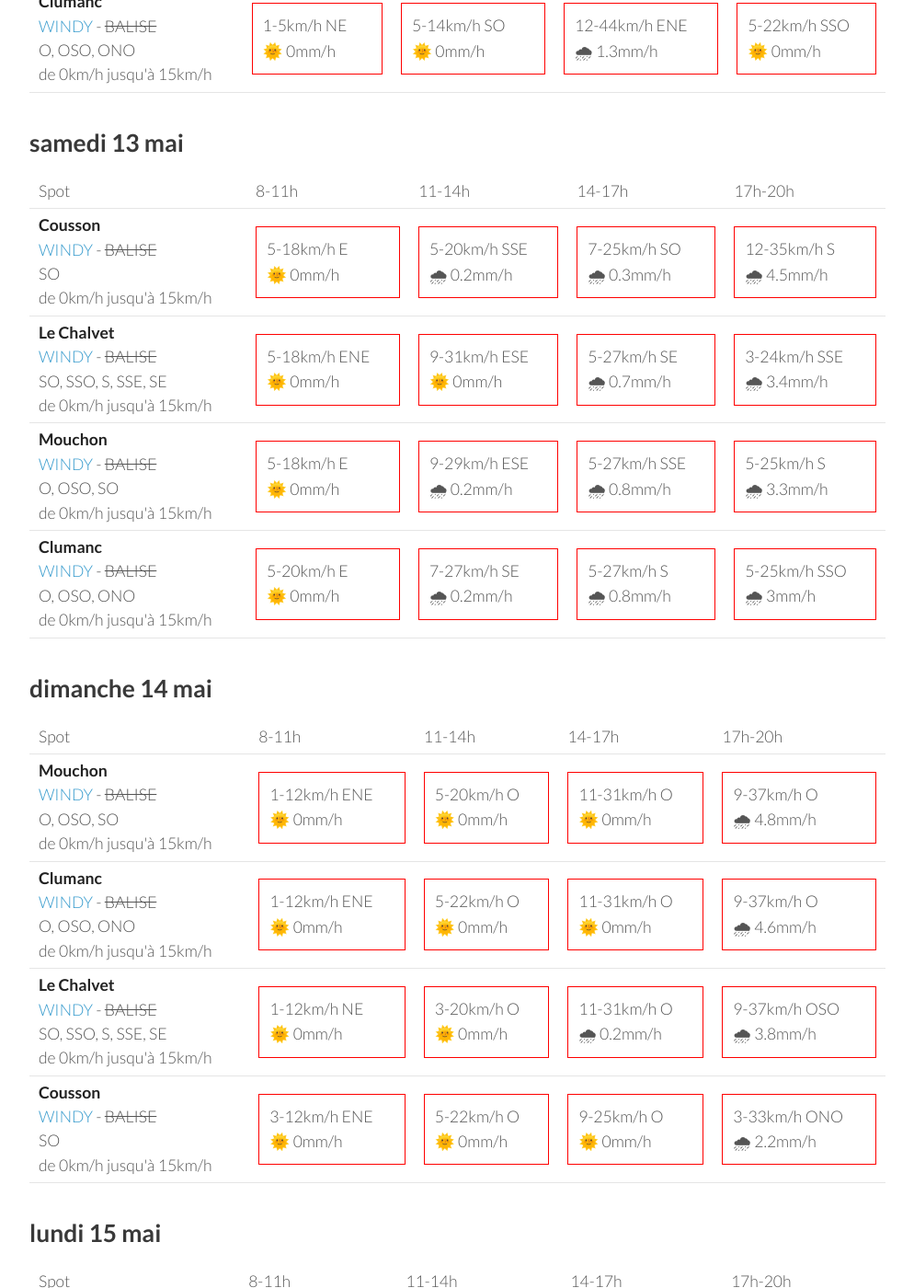
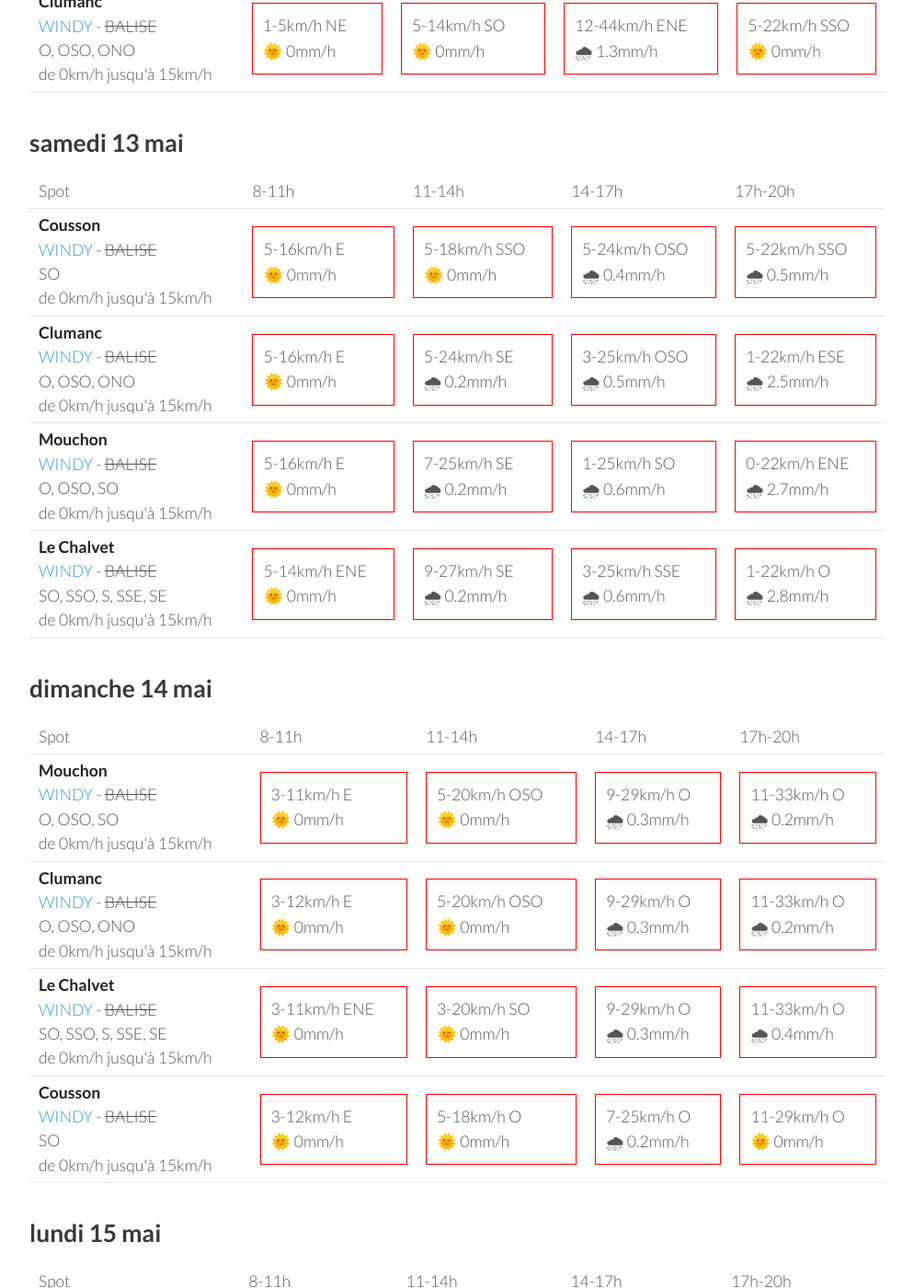
Before and after one commit to parapente-dans-le-nord/parapente-dans-le-nord.github.io, a Jekyll site: the page built from saint_andre.markdown, in a window 1280 px wide and 1400 px high, scrolled down 1325 px. Shown: the whole window at 92% size, without its empty margins (26-1020 px from the left). Built offline with Jekyll 4.4.1, drawn with Linux system fonts in a browser that asks for light colours; some of the changed text lies outside the part shown.

Commit message:
update index.markdown

```diff
--- a/saint_andre.markdown
+++ b/saint_andre.markdown
@@ -132,40 +132,40 @@ page mise à jour le jeudi 11 mai 13:36
 <tr>
         <td><strong>Cousson</strong><br><a href="https://windy.com/44.054/6.240?43.940,6.241,10,m:eSAaglz">WINDY</a> - <span class="no-balise"> BALISE </span><br> <span class="vent-favorable">SO</span><br><span class="force-vent">de 0km/h jusqu'à 15km/h</span> </td>
 
-            <td><div class="not-flyable"><p>5-18km/h E</p><p>🌞 0mm/h</p></div></td>
-            <td><div class="not-flyable"><p>5-20km/h SSE</p><p>🌧 0.2mm/h</p></div></td>
-            <td><div class="not-flyable"><p>7-25km/h SO</p><p>🌧 0.3mm/h</p></div></td>
-            <td><div class="not-flyable"><p>12-35km/h S</p><p>🌧 4.5mm/h</p></div></td>
+            <td><div class="not-flyable"><p>5-16km/h E</p><p>🌞 0mm/h</p></div></td>
+            <td><div class="not-flyable"><p>5-18km/h SSO</p><p>🌞 0mm/h</p></div></td>
+            <td><div class="not-flyable"><p>5-24km/h OSO</p><p>🌧 0.4mm/h</p></div></td>
+            <td><div class="not-flyable"><p>5-22km/h SSO</p><p>🌧 0.5mm/h</p></div></td>
+
+
+    </tr>
+<tr>
+        <td><strong>Clumanc</strong><br><a href="https://windy.com/44.027/6.402?43.914,6.403,10,m:eSxaglP">WINDY</a> - <span class="no-balise"> BALISE </span><br> <span class="vent-favorable">O, OSO, ONO</span><br><span class="force-vent">de 0km/h jusqu'à 15km/h</span> </td>
+
+            <td><div class="not-flyable"><p>5-16km/h E</p><p>🌞 0mm/h</p></div></td>
+            <td><div class="not-flyable"><p>5-24km/h SE</p><p>🌧 0.2mm/h</p></div></td>
+            <td><div class="not-flyable"><p>3-25km/h OSO</p><p>🌧 0.5mm/h</p></div></td>
+            <td><div class="not-flyable"><p>1-22km/h ESE</p><p>🌧 2.5mm/h</p></div></td>
+
+
+    </tr>
+<tr>
+        <td><strong>Mouchon</strong><br><a href="https://windy.com/43.992/6.424?43.878,6.425,10,m:eSuaglR">WINDY</a> - <span class="no-balise"> BALISE </span><br> <span class="vent-favorable">O, OSO, SO</span><br><span class="force-vent">de 0km/h jusqu'à 15km/h</span> </td>
+
+            <td><div class="not-flyable"><p>5-16km/h E</p><p>🌞 0mm/h</p></div></td>
+            <td><div class="not-flyable"><p>7-25km/h SE</p><p>🌧 0.2mm/h</p></div></td>
+            <td><div class="not-flyable"><p>1-25km/h SO</p><p>🌧 0.6mm/h</p></div></td>
+            <td><div class="not-flyable"><p>0-22km/h ENE</p><p>🌧 2.7mm/h</p></div></td>
 
 
     </tr>
 <tr>
         <td><strong>Le Chalvet</strong><br><a href="https://windy.com/43.979/6.480?43.866,6.480,10,m:eSsaglX">WINDY</a> - <span class="no-balise"> BALISE </span><br> <span class="vent-favorable">SO, SSO, S, SSE, SE</span><br><span class="force-vent">de 0km/h jusqu'à 15km/h</span> </td>
 
-            <td><div class="not-flyable"><p>5-18km/h ENE</p><p>🌞 0mm/h</p></div></td>
-            <td><div class="not-flyable"><p>9-31km/h ESE</p><p>🌞 0mm/h</p></div></td>
-            <td><div class="not-flyable"><p>5-27km/h SE</p><p>🌧 0.7mm/h</p></div></td>
-            <td><div class="not-flyable"><p>3-24km/h SSE</p><p>🌧 3.4mm/h</p></div></td>
-
-
-    </tr>
-<tr>
-        <td><strong>Mouchon</strong><br><a href="https://windy.com/43.992/6.424?43.878,6.425,10,m:eSuaglR">WINDY</a> - <span class="no-balise"> BALISE </span><br> <span class="vent-favorable">O, OSO, SO</span><br><span class="force-vent">de 0km/h jusqu'à 15km/h</span> </td>
-
-            <td><div class="not-flyable"><p>5-18km/h E</p><p>🌞 0mm/h</p></div></td>
-            <td><div class="not-flyable"><p>9-29km/h ESE</p><p>🌧 0.2mm/h</p></div></td>
-            <td><div class="not-flyable"><p>5-27km/h SSE</p><p>🌧 0.8mm/h</p></div></td>
-            <td><div class="not-flyable"><p>5-25km/h S</p><p>🌧 3.3mm/h</p></div></td>
-
-
-    </tr>
-<tr>
-        <td><strong>Clumanc</strong><br><a href="https://windy.com/44.027/6.402?43.914,6.403,10,m:eSxaglP">WINDY</a> - <span class="no-balise"> BALISE </span><br> <span class="vent-favorable">O, OSO, ONO</span><br><span class="force-vent">de 0km/h jusqu'à 15km/h</span> </td>
-
-            <td><div class="not-flyable"><p>5-20km/h E</p><p>🌞 0mm/h</p></div></td>
-            <td><div class="not-flyable"><p>7-27km/h SE</p><p>🌧 0.2mm/h</p></div></td>
-            <td><div class="not-flyable"><p>5-27km/h S</p><p>🌧 0.8mm/h</p></div></td>
-            <td><div class="not-flyable"><p>5-25km/h SSO</p><p>🌧 3mm/h</p></div></td>
+            <td><div class="not-flyable"><p>5-14km/h ENE</p><p>🌞 0mm/h</p></div></td>
+            <td><div class="not-flyable"><p>9-27km/h SE</p><p>🌧 0.2mm/h</p></div></td>
+            <td><div class="not-flyable"><p>3-25km/h SSE</p><p>🌧 0.6mm/h</p></div></td>
+            <td><div class="not-flyable"><p>1-22km/h O</p><p>🌧 2.8mm/h</p></div></td>
 
 
     </tr>
@@ -188,40 +188,40 @@ page mise à jour le jeudi 11 mai 13:36
 <tr>
         <td><strong>Mouchon</strong><br><a href="https://windy.com/43.992/6.424?43.878,6.425,10,m:eSuaglR">WINDY</a> - <span class="no-balise"> BALISE </span><br> <span class="vent-favorable">O, OSO, SO</span><br><span class="force-vent">de 0km/h jusqu'à 15km/h</span> </td>
 
-            <td><div class="not-flyable"><p>1-12km/h ENE</p><p>🌞 0mm/h</p></div></td>
-            <td><div class="not-flyable"><p>5-20km/h O</p><p>🌞 0mm/h</p></div></td>
-            <td><div class="not-flyable"><p>11-31km/h O</p><p>🌞 0mm/h</p></div></td>
-            <td><div class="not-flyable"><p>9-37km/h O</p><p>🌧 4.8mm/h</p></div></td>
+            <td><div class="not-flyable"><p>3-11km/h E</p><p>🌞 0mm/h</p></div></td>
+            <td><div class="not-flyable"><p>5-20km/h OSO</p><p>🌞 0mm/h</p></div></td>
+            <td><div class="not-flyable"><p>9-29km/h O</p><p>🌧 0.3mm/h</p></div></td>
+            <td><div class="not-flyable"><p>11-33km/h O</p><p>🌧 0.2mm/h</p></div></td>
 
 
     </tr>
 <tr>
         <td><strong>Clumanc</strong><br><a href="https://windy.com/44.027/6.402?43.914,6.403,10,m:eSxaglP">WINDY</a> - <span class="no-balise"> BALISE </span><br> <span class="vent-favorable">O, OSO, ONO</span><br><span class="force-vent">de 0km/h jusqu'à 15km/h</span> </td>
 
-            <td><div class="not-flyable"><p>1-12km/h ENE</p><p>🌞 0mm/h</p></div></td>
-            <td><div class="not-flyable"><p>5-22km/h O</p><p>🌞 0mm/h</p></div></td>
-            <td><div class="not-flyable"><p>11-31km/h O</p><p>🌞 0mm/h</p></div></td>
-            <td><div class="not-flyable"><p>9-37km/h O</p><p>🌧 4.6mm/h</p></div></td>
+            <td><div class="not-flyable"><p>3-12km/h E</p><p>🌞 0mm/h</p></div></td>
+            <td><div class="not-flyable"><p>5-20km/h OSO</p><p>🌞 0mm/h</p></div></td>
+            <td><div class="not-flyable"><p>9-29km/h O</p><p>🌧 0.3mm/h</p></div></td>
+            <td><div class="not-flyable"><p>11-33km/h O</p><p>🌧 0.2mm/h</p></div></td>
 
 
     </tr>
 <tr>
         <td><strong>Le Chalvet</strong><br><a href="https://windy.com/43.979/6.480?43.866,6.480,10,m:eSsaglX">WINDY</a> - <span class="no-balise"> BALISE </span><br> <span class="vent-favorable">SO, SSO, S, SSE, SE</span><br><span class="force-vent">de 0km/h jusqu'à 15km/h</span> </td>
 
-            <td><div class="not-flyable"><p>1-12km/h NE</p><p>🌞 0mm/h</p></div></td>
-            <td><div class="not-flyable"><p>3-20km/h O</p><p>🌞 0mm/h</p></div></td>
-            <td><div class="not-flyable"><p>11-31km/h O</p><p>🌧 0.2mm/h</p></div></td>
-            <td><div class="not-flyable"><p>9-37km/h OSO</p><p>🌧 3.8mm/h</p></div></td>
+            <td><div class="not-flyable"><p>3-11km/h ENE</p><p>🌞 0mm/h</p></div></td>
+            <td><div class="not-flyable"><p>3-20km/h SO</p><p>🌞 0mm/h</p></div></td>
+            <td><div class="not-flyable"><p>9-29km/h O</p><p>🌧 0.3mm/h</p></div></td>
+            <td><div class="not-flyable"><p>11-33km/h O</p><p>🌧 0.4mm/h</p></div></td>
 
 
     </tr>
 <tr>
         <td><strong>Cousson</strong><br><a href="https://windy.com/44.054/6.240?43.940,6.241,10,m:eSAaglz">WINDY</a> - <span class="no-balise"> BALISE </span><br> <span class="vent-favorable">SO</span><br><span class="force-vent">de 0km/h jusqu'à 15km/h</span> </td>
 
-            <td><div class="not-flyable"><p>3-12km/h ENE</p><p>🌞 0mm/h</p></div></td>
-            <td><div class="not-flyable"><p>5-22km/h O</p><p>🌞 0mm/h</p></div></td>
-            <td><div class="not-flyable"><p>9-25km/h O</p><p>🌞 0mm/h</p></div></td>
-            <td><div class="not-flyable"><p>3-33km/h ONO</p><p>🌧 2.2mm/h</p></div></td>
+            <td><div class="not-flyable"><p>3-12km/h E</p><p>🌞 0mm/h</p></div></td>
+            <td><div class="not-flyable"><p>5-18km/h O</p><p>🌞 0mm/h</p></div></td>
+            <td><div class="not-flyable"><p>7-25km/h O</p><p>🌧 0.2mm/h</p></div></td>
+            <td><div class="not-flyable"><p>11-29km/h O</p><p>🌞 0mm/h</p></div></td>
 
 
     </tr>
```
Also changed, not shown: other parts of saint_andre.markdown (+1 -1 lines).
